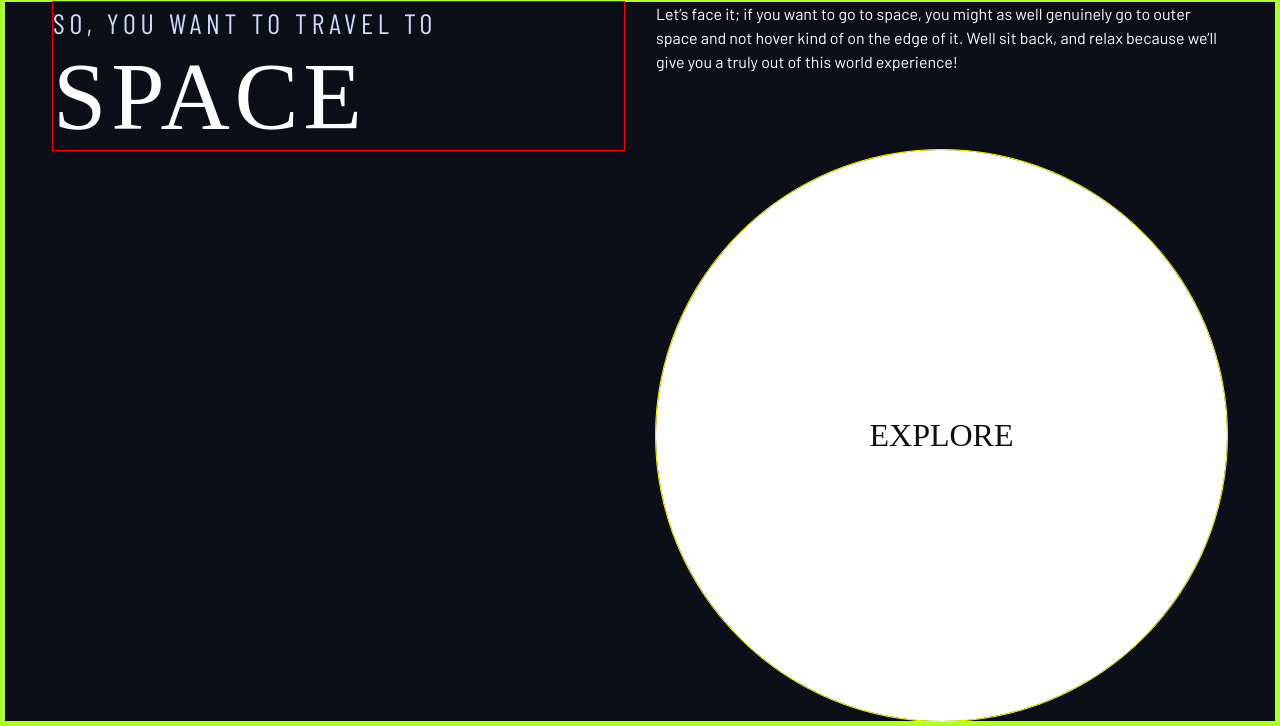
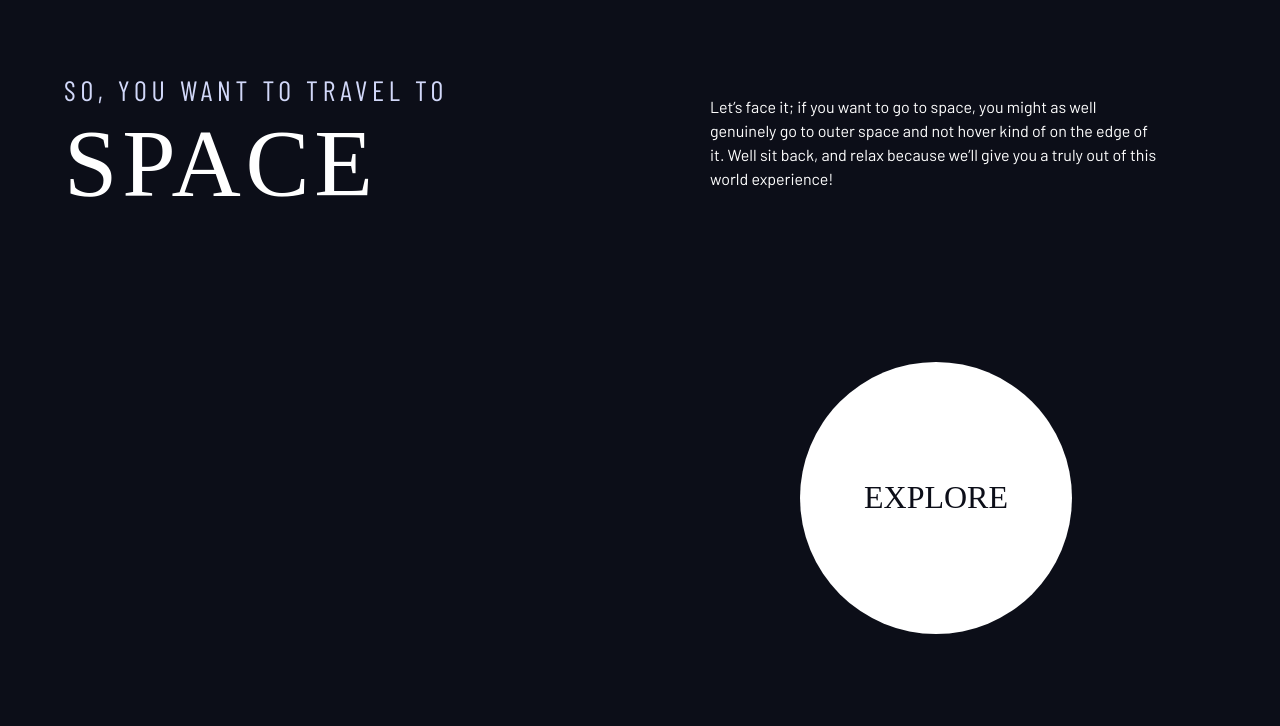
Before and after one commit to xyeres/space-tourism, a website: page index.html in a window 1280 px wide. Shown: the part 94-820 px from the top of the page. Drawn offline with nearby package versions, Linux system fonts and the light colour scheme; files that its build step writes are made by us from their sources; a web font is replaced by a local one.

Commit message:
Move media query

```diff
--- a/scss/base/_utility.scss
+++ b/scss/base/_utility.scss
@@ -1,5 +1,4 @@
 @use '../abstracts/vars';
-@use '../abstracts/mixins';
 
 /*------------*/
 /*  Utility   */
@@ -15,6 +14,10 @@
   gap: vars.$gap;
 }
 
+.d-block {
+  display: block;
+}
+
 .flow>*:where(:not(:first-child)) {
   margin-top: var(--flow-space, vars.$flow-space);
 }
@@ -27,24 +30,13 @@
 }
 
 .grid-container {
-  border: 5px solid greenyellow;
+  text-align: center;
   display: grid;
-}
+  place-items: center;
+  padding-inline: 1rem;
 
-@include mixins.for-tablet-portrait-up {
-  .grid-container {
-    column-gap: var(--container-gap, 2rem);
-    grid-template-columns: minmax(2rem, 1fr) repeat(2, minmax(0, 40rem)) minmax(2rem, 1fr);
-
-    &>*:first-child {
-      grid-column: 2;
-      outline: 1px solid red;
-    }
-
-    &>*:last-child {
-      outline: 1px solid yellow;
-      grid-column: 3;
-    }
+  & * {
+    max-width: 50ch;
   }
 }
 
@@ -130,7 +122,7 @@
 }
 
 .fs-800 {
-  font-size: var(--fs-900);
+  font-size: var(--fs-800);
 }
 
 .fs-700 {
```
